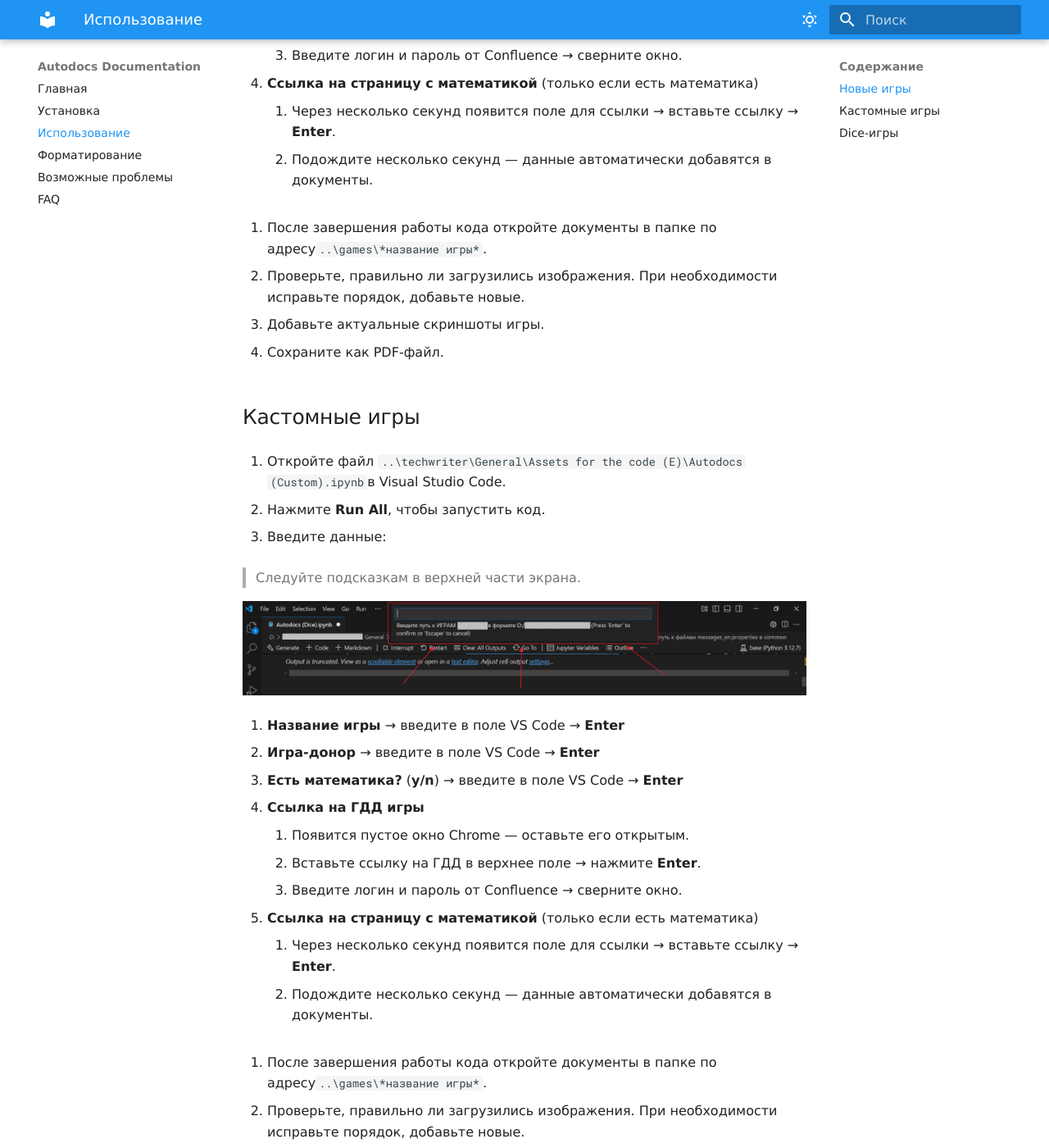
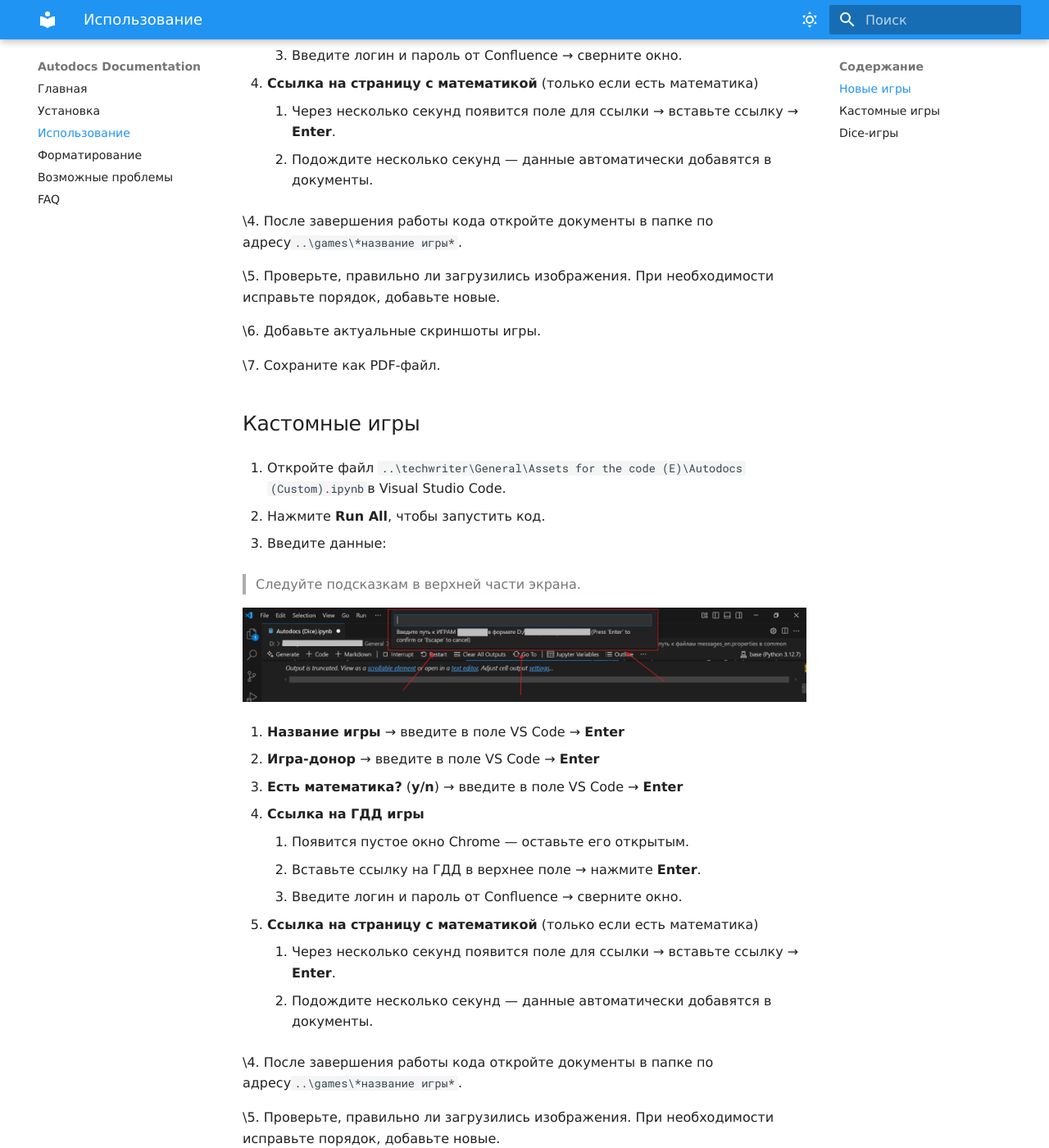
Before and after one commit to lopefre/Documentation, an MkDocs documentation site: the page built from docs/usage.md, in a window 1280 px wide and 1400 px high, scrolled down 1094 px. Shown: the whole window at 82% size. Built offline with MkDocs 1.6.1 and Material for MkDocs 9.7.7, drawn with Linux system fonts in a browser that asks for light colours; some web fonts are replaced; some of the changed text lies outside the part shown.

Commit message:
edited lists

```diff
--- a/docs/usage.md
+++ b/docs/usage.md
@@ -37,13 +37,13 @@
          </ol>
       </ol>
 
-4. После завершения работы кода откройте документы в папке по адресу` ..\games\*название игры*`.
+\4. После завершения работы кода откройте документы в папке по адресу` ..\games\*название игры*`.
 
-5. Проверьте, правильно ли загрузились изображения. При необходимости исправьте порядок, добавьте новые.
+\5. Проверьте, правильно ли загрузились изображения. При необходимости исправьте порядок, добавьте новые.
 
-6. Добавьте актуальные скриншоты игры.
+\6. Добавьте актуальные скриншоты игры.
 
-7. Сохраните как PDF-файл.
+\7. Сохраните как PDF-файл.
 
 ## Кастомные игры
 
@@ -116,10 +116,11 @@
             <li>Подождите несколько секунд — данные автоматически добавятся в документы.</li>
          </ol>
       </ol>
-4. После завершения работы кода откройте документы в папке по адресу` ..\games\*название игры*`.
 
-5. Проверьте, правильно ли загрузились изображения. При необходимости исправьте порядок, добавьте новые.
+\4. После завершения работы кода откройте документы в папке по адресу` ..\games\*название игры*`.
 
-6. Добавьте актуальные скриншоты игры.
+\5. Проверьте, правильно ли загрузились изображения. При необходимости исправьте порядок, добавьте новые.
 
-7. Сохраните как PDF-файл.
+\6. Добавьте актуальные скриншоты игры.
+
+\7. Сохраните как PDF-файл.
```
Also changed, not shown: other parts of docs/usage.md (+5 -5 lines).
